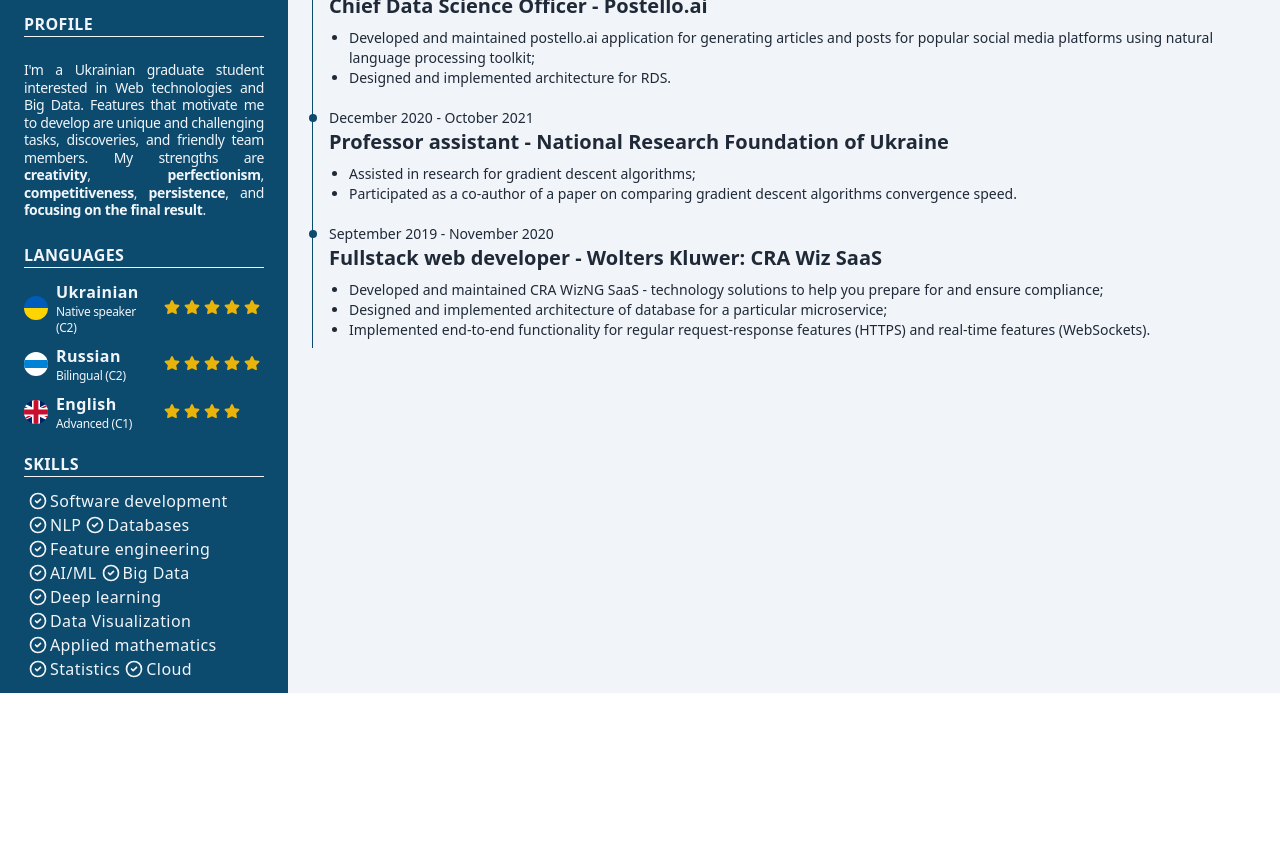
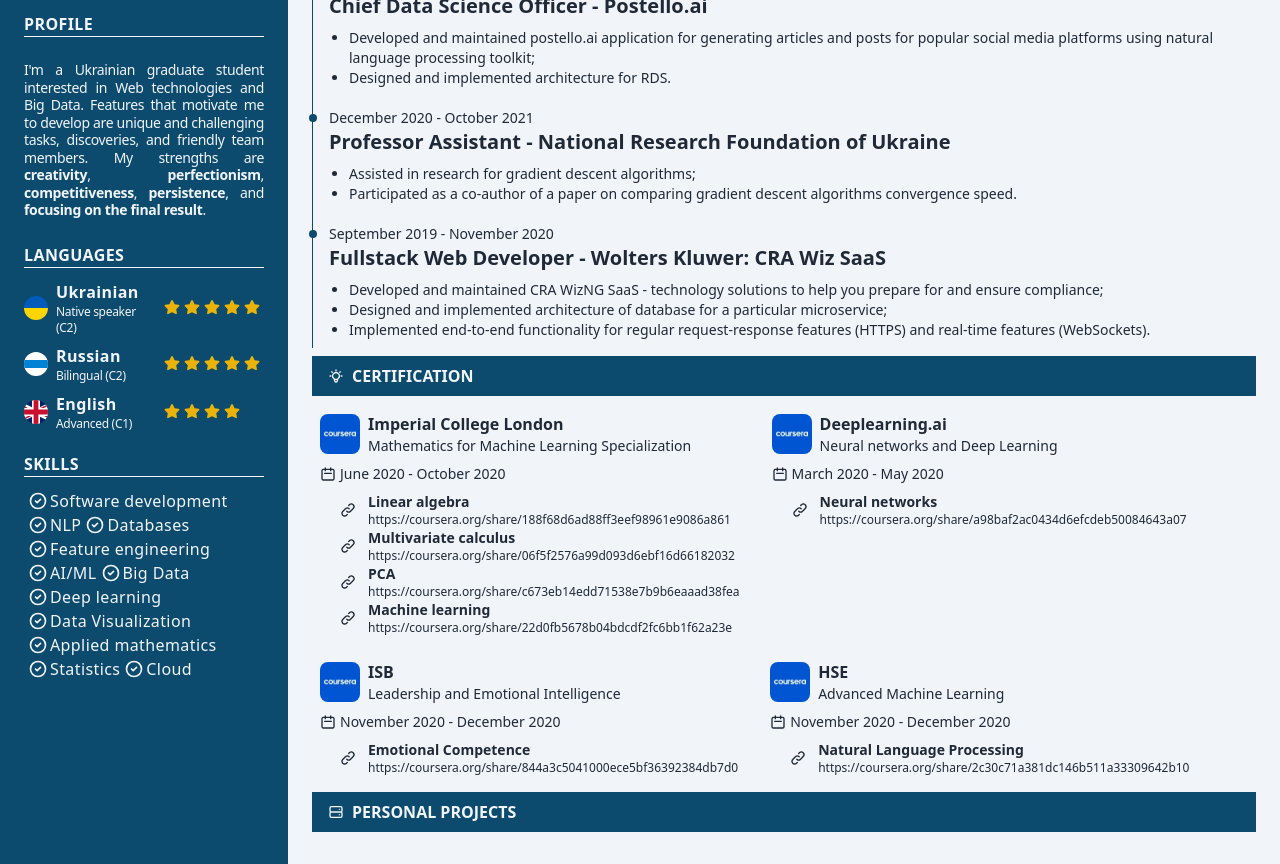
Before and after one commit to kaydotdev/antonkozyriev.me, a React (Create React App) app: page / in a window 1280 px wide. Shown: the part 440-1304 px from the top of the page. Before the commit the page ends 1133 px from the top, so only its background shows below. Built offline with nearby package versions, Linux system fonts and the light colour scheme.

Commit message:
feat(components): certification badge implementation

```diff
--- a/src/App.tsx
+++ b/src/App.tsx
@@ -4,12 +4,15 @@ import LanguageBadge from './components/LanguageBadge';
 import SkillBadge from './components/SkillBadge';
 import SocialMediaButton from './components/SocialMediaButton';
 import SocialMediaBadge from './components/SocialMediaBadge';
+import CertificationBadge, { CertificationBadgeProps } from './components/CertificationBadge';
 import Timespan, { TimespanSection } from './components/Timespan';
 
 import Avatar from './static/profile.png';
 import MotherlandFlag from './static/motherland_flag.svg';
 import NewRuFlag from './static/new_ru_flag.svg';
 import UKFlag from './static/uk_flag.svg';
+
+import CourseraLogo from './static/coursera_logo.jpg';
 
 function App() {
   const educationSection: TimespanSection[] = [
@@ -42,7 +45,7 @@ function App() {
     },
     {
       timestamp: "December 2020 - October 2021",
-      title: "Professor assistant - National Research Foundation of Ukraine",
+      title: "Professor Assistant - National Research Foundation of Ukraine",
       events: [
         "Assisted in research for gradient descent algorithms;",
         "Participated as a co-author of a paper on comparing gradient descent algorithms convergence speed."
@@ -50,12 +53,67 @@ function App() {
     },
     {
       timestamp: "September 2019 - November 2020",
-      title: "Fullstack web developer - Wolters Kluwer: CRA Wiz SaaS",
+      title: "Fullstack Web Developer - Wolters Kluwer: CRA Wiz SaaS",
       events: [
         "Developed and maintained CRA WizNG SaaS - technology solutions to help you prepare for and ensure compliance;",
         "Designed and implemented architecture of database for a particular microservice;",
         "Implemented end-to-end functionality for regular request-response features (HTTPS) and real-time features (WebSockets)."
       ]
+    }
+  ];
+
+  const certificationSection: CertificationBadgeProps[] = [
+    {
+      logoSrc: CourseraLogo,
+      name: "Mathematics for Machine Learning Specialization",
+      institution: "Imperial College London",
+      timestamp: "June 2020 - October 2020",
+      hrefs: [{
+        name: "Linear algebra",
+        href: "https://coursera.org/share/188f68d6ad88ff3eef98961e9086a861"
+      },
+      {
+        name: "Multivariate calculus",
+        href: "https://coursera.org/share/06f5f2576a99d093d6ebf16d66182032"
+      },
+      {
+        name: "PCA",
+        href: "https://coursera.org/share/c673eb14edd71538e7b9b6eaaad38fea"
+      },
+      {
+        name: "Machine learning",
+        href: "https://coursera.org/share/22d0fb5678b04bdcdf2fc6bb1f62a23e"
+      }]
+    },
+    {
+      logoSrc: CourseraLogo,
+      name: "Neural networks and Deep Learning",
+      institution: "Deeplearning.ai",
+      timestamp: "March 2020 - May 2020",
+      hrefs: [{
+        name: "Neural networks",
+        href: "https://coursera.org/share/a98baf2ac0434d6efcdeb50084643a07"
+      }]
+    },
+    {
+      logoSrc: CourseraLogo,
+      name: "Leadership and Emotional Intelligence",
+      institution: "ISB",
+      timestamp: "November 2020 - December 2020",
+      hrefs: [{
+        name: "Emotional Competence",
+        href: "https://coursera.org/share/844a3c5041000ece5bf36392384db7d0"
+      }]
+    },
+    {
+      logoSrc: CourseraLogo,
+      name: "Advanced Machine Learning",
+      institution: "HSE",
+      timestamp: "November 2020 - December 2020",
+      hrefs: [{
+        name: "Natural Language Processing",
+        href: "https://coursera.org/share/2c30c71a381dc146b511a33309642b10"
+      }]
     }
   ];
 
@@ -152,6 +210,28 @@ function App() {
             </svg>
           </Header>
           <Timespan sections={workExperienceSection} />
+
+          <div className="mt-2"></div>
+
+          <Header text="Certification">
+            <svg xmlns="http://www.w3.org/2000/svg" fill="none" viewBox="0 0 24 24" stroke="currentColor" strokeWidth={2}>
+              <path strokeLinecap="round" strokeLinejoin="round" d="M9.663 17h4.673M12 3v1m6.364 1.636l-.707.707M21 12h-1M4 12H3m3.343-5.657l-.707-.707m2.828 9.9a5 5 0 117.072 0l-.548.547A3.374 3.374 0 0014 18.469V19a2 2 0 11-4 0v-.531c0-.895-.356-1.754-.988-2.386l-.548-.547z" />
+            </svg>
+          </Header>
+
+          <div className="flex flex-row flex-wrap gap-x-4 gap-y-2 justify-start">
+          {
+            certificationSection.map(certificate => (<div><CertificationBadge {...certificate} /></div>))
+          }
+          </div>
+
+          <div className="mt-2"></div>
+
+          <Header text="Personal projects">
+            <svg xmlns="http://www.w3.org/2000/svg" fill="none" viewBox="0 0 24 24" stroke="currentColor" strokeWidth={2}>
+              <path strokeLinecap="round" strokeLinejoin="round" d="M5 12h14M5 12a2 2 0 01-2-2V6a2 2 0 012-2h14a2 2 0 012 2v4a2 2 0 01-2 2M5 12a2 2 0 00-2 2v4a2 2 0 002 2h14a2 2 0 002-2v-4a2 2 0 00-2-2m-2-4h.01M17 16h.01" />
+            </svg>
+          </Header>
         </div>
       </div>
     </div>
--- /dev/null
+++ b/src/components/CertificationBadge.tsx
@@ -0,0 +1,55 @@
+export interface CertificationBadgeHref {
+    name: string;
+    href: string;
+}
+
+export interface CertificationBadgeProps {
+    logoSrc: string;
+    name: string;
+    institution: string;
+    timestamp: string;
+    hrefs: CertificationBadgeHref[];
+}
+
+function CertificationBadge(props: CertificationBadgeProps) {
+    return (
+        <div className="border-l border-gray-300 sm:border-none sm:border-sky-900">
+            <div className="p-2">
+                <div className="flex flex-row items-center">
+                    <img src={props.logoSrc} className="w-10 h-10 rounded-lg" alt="Certification platform logo" />
+                    <div className="ml-2">
+                        <h4 className="flex flex-row items-center text-gray-800 font-semibold sm:text-base text-sm mb-0">{props.institution}</h4>
+                        <p className="text-gray-500 sm:text-gray-800 sm:text-sm text-xs">{props.name}</p>
+                    </div>
+                </div>
+                <div className="flex flex-row items-center mt-2">
+                    <svg xmlns="http://www.w3.org/2000/svg" className="h-4 w-4 mr-1 text-gray-500 sm:text-gray-800" fill="none" viewBox="0 0 24 24" stroke="currentColor" strokeWidth={2}>
+                        <path strokeLinecap="round" strokeLinejoin="round" d="M8 7V3m8 4V3m-9 8h10M5 21h14a2 2 0 002-2V7a2 2 0 00-2-2H5a2 2 0 00-2 2v12a2 2 0 002 2z" />
+                    </svg>
+                    <p className="text-gray-500 sm:text-gray-800 sm:text-sm text-xs">{props.timestamp}</p>
+                </div>
+                <div>
+                    <ol className="ml-5 mt-2 list-none text-gray-500 sm:text-gray-800 text-xs">
+                    {
+                        props.hrefs.map(href => (
+                            <li>
+                                <div className="flex flex-row items-center">
+                                    <svg xmlns="http://www.w3.org/2000/svg" className="h-4 w-4 mr-1 text-gray-500 sm:text-gray-800" fill="none" viewBox="0 0 24 24" stroke="currentColor" strokeWidth={2}>
+                                        <path strokeLinecap="round" strokeLinejoin="round" d="M13.828 10.172a4 4 0 00-5.656 0l-4 4a4 4 0 105.656 5.656l1.102-1.101m-.758-4.899a4 4 0 005.656 0l4-4a4 4 0 00-5.656-5.656l-1.1 1.1" />
+                                    </svg>
+                                    <div className="ml-2">
+                                        <p className="text-gray-800 font-semibold text-sm mb-0">{href.name}</p>
+                                        <p className="text-gray-500 sm:text-gray-800 text-xs">{href.href}</p>
+                                    </div>
+                                </div>
+                            </li>
+                        ))
+                    }
+                    </ol>
+                </div>
+            </div>
+        </div>
+    );
+}
+
+export default CertificationBadge;
```
Also changed, not shown: src/static/coursera_logo.jpg (added).
